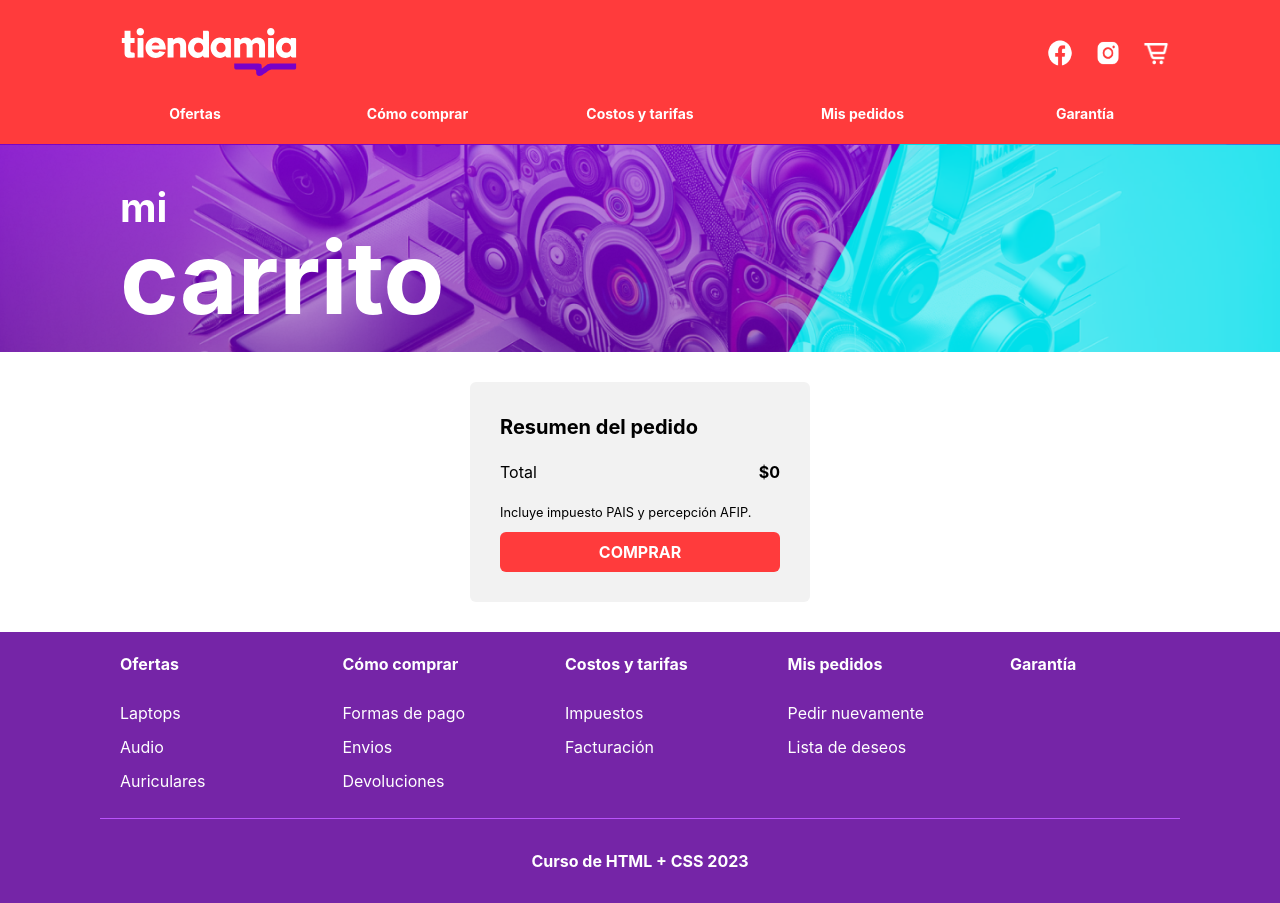
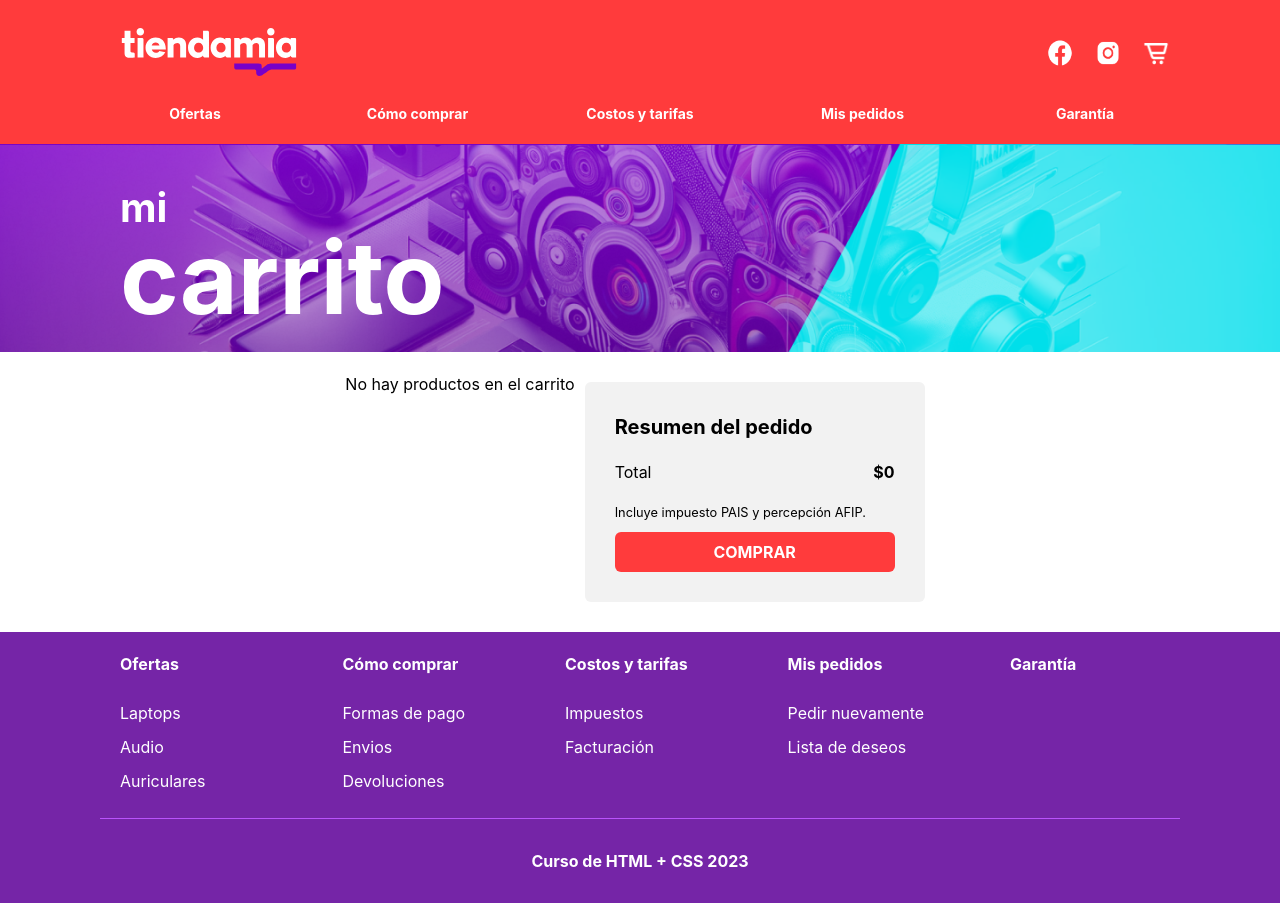
Before and after one commit to Snake1197/virtual-store, a React (Vite) app: page /cart in a window 1280 px wide. Built offline with nearby package versions, Linux system fonts and the light colour scheme.

Commit message:
Fix Cart

```diff
--- a/src/components/CartCard.tsx
+++ b/src/components/CartCard.tsx
@@ -1,10 +1,10 @@
-import { useRef, useState } from "react";
+import { useRef, useState, useEffect } from "react";
 import { useDispatch } from "react-redux";
 import productsActions from "../store/actions/products";
 import ProductProp from "../interfaces/ProductProp";
 import Product from "../interfaces/Product";
 
-const { calculateTotal, updateCart } = productsActions;
+const { calculateTotal, updateCart, removeFromCart } = productsActions;
 
 function CartCard({ product }: ProductProp) {
   const { id, title, total, colors, images, description, units } = product;
@@ -12,19 +12,39 @@ function CartCard({ product }: ProductProp) {
   const dispatch = useDispatch();
   const unitsToBuy = useRef<HTMLInputElement>(null);
 
+  useEffect(() => {
+    // Actualizar subtotal cuando cambia el total del producto
+    updateSubTotal(product.total);
+  }, [product.total]);
+  if (unitsToBuy.current) {
+    unitsToBuy.current.value = String(product.units); // Actualizar el valor del input
+  }
+
   const manageUnits = () => {
     let productsOnCart = JSON.parse(localStorage.getItem("cart") || "[]");
     if (!Array.isArray(productsOnCart)) {
       productsOnCart = [];
     }
+    const updatedProducts = [...productsOnCart];
     const one = productsOnCart.find((each: Product) => each.id === id);
     if (one && unitsToBuy.current) {
       one.units = Number(unitsToBuy.current.value);
       one.total = Number(unitsToBuy.current.value) * one.price;
-      localStorage.setItem("cart", JSON.stringify(productsOnCart));
-      dispatch(calculateTotal({ products: productsOnCart }));
-      updateSubTotal(Number(unitsToBuy.current.value) * one.price);
-      dispatch(updateCart(productsOnCart));
+      if (one.units === 0) {
+        const index = updatedProducts.findIndex((item) => item.id === id);
+        if (index !== -1) {
+          updatedProducts.splice(index, 1);
+        }
+        localStorage.setItem("cart", JSON.stringify(updatedProducts));
+        dispatch(removeFromCart(id));
+        dispatch(calculateTotal({ products: updatedProducts }));
+        dispatch(updateCart(updatedProducts));
+      } else {
+        localStorage.setItem("cart", JSON.stringify(productsOnCart));
+        dispatch(calculateTotal({ products: productsOnCart }));
+        updateSubTotal(Number(unitsToBuy.current.value) * one.price);
+        dispatch(updateCart(productsOnCart));
+      }
     } else {
       console.error(
         "Producto no encontrado o referencia de unidades no válida"
--- a/src/components/ProductCard.tsx
+++ b/src/components/ProductCard.tsx
@@ -6,7 +6,7 @@ function ProductCard({ id, title, price, colors = [], images }: Product) {
     <>
       <Link
         key={id}
-        className="bg-[#f0f0f0] text-[#383838] rounded-[15px] w-[250px] m-[15px] no-underline"
+        className="bg-[#f0f0f0] text-[#383838] rounded-[15px] w-[250px] m-[15px] no-underline justify-self-center"
         to={"/details/" + id}
       >
         <img
--- a/src/components/ProductCheckout.tsx
+++ b/src/components/ProductCheckout.tsx
@@ -63,7 +63,19 @@ function ProductCheckout({ product }: ProductProp) {
     dispatch(updateCart(updatedProducts));
     setProductsInStorage(updatedProducts);
   };
-
+  const manageUnits = (newQuantity: number, newTotal: number) => {
+    let productsOnCart = JSON.parse(localStorage.getItem("cart") || "[]");
+    if (!Array.isArray(productsOnCart)) {
+      productsOnCart = [];
+    }
+    const one = productsOnCart.find((each: Product) => each.id === product.id);
+    if (one && buttonText == "Remove from cart") {
+      one.units = Number(newQuantity);
+      one.total = Number(newTotal);
+      localStorage.setItem("cart", JSON.stringify(productsOnCart));
+      dispatch(updateCart(productsOnCart));
+    }
+  };
   return (
     <>
       <div className="flex-col w-[340px] p-[10px] m-[10px]">
@@ -107,6 +119,7 @@ function ProductCheckout({ product }: ProductProp) {
                   const newQuantity = parseInt(e.target.value, 10);
                   setQuantity(newQuantity);
                   setProductPrice(product.price * newQuantity);
+                  manageUnits(newQuantity, product.price * newQuantity);
                 }}
               />
               <button
--- a/src/store/actions/products.ts
+++ b/src/store/actions/products.ts
@@ -18,11 +18,16 @@ const updateCart = createAction("updateCart", (products) => ({
   payload: { products },
 }));
 
+const removeFromCart = createAction("removeFromCart", (productId: string) => ({
+  payload: productId,
+}));
+
 const productsActions = {
   captureText,
   calculateTotal,
   getQuantityProduct,
   updateCart,
+  removeFromCart,
 };
 
 export default productsActions;
--- a/src/store/index.ts
+++ b/src/store/index.ts
@@ -6,5 +6,6 @@ const store = configureStore({
     products: productsReducer,
   },
 });
+export type RootState = ReturnType<typeof store.getState>;
 
 export default store;
--- a/src/store/reducers/products.ts
+++ b/src/store/reducers/products.ts
@@ -2,11 +2,33 @@ import { createReducer } from "@reduxjs/toolkit";
 import productsActions from "../actions/products";
 import Product from "../../interfaces/Product";
 
-const { captureText, calculateTotal, getQuantityProduct, updateCart } =
-  productsActions;
+const {
+  captureText,
+  calculateTotal,
+  getQuantityProduct,
+  updateCart,
+  removeFromCart,
+} = productsActions;
 
-const initialState = { text: "", total: 0, quantityTotal: 0 };
+const loadCartFromLocalStorage = (): Product[] => {
+  try {
+    const serializedState = localStorage.getItem("cart");
+    if (serializedState === null) {
+      return [];
+    }
+    return JSON.parse(serializedState) as Product[];
+  } catch (err) {
+    console.error("Error loading cart from localStorage", err);
+    return [];
+  }
+};
 
+const initialState = {
+  text: "",
+  total: 0,
+  quantityTotal: 0,
+  cart: loadCartFromLocalStorage(),
+};
 const productsReducer = createReducer(initialState, (build) =>
   build
     .addCase(captureText, (state, action) => {
@@ -41,14 +63,17 @@ const productsReducer = createReducer(initialState, (build) =>
     })
     .addCase(updateCart, (state, action) => {
       const products = action.payload.products;
-      const quantityTotal = products
+      state.cart = products;
+      state.quantityTotal = products
         .map((each: Product) => each.units ?? 0)
         .reduce((acc: number, val: number) => acc + val, 0);
-      const newState = {
-        ...state,
-        quantityTotal,
-      };
-      return newState;
+    })
+    .addCase(removeFromCart, (state, action) => {
+      const updatedCart = state.cart.filter(
+        (product) => product.id !== action.payload
+      );
+      localStorage.setItem("cart", JSON.stringify(updatedCart));
+      state.cart = updatedCart;
     })
 );
 
--- a/src/views/Cart.tsx
+++ b/src/views/Cart.tsx
@@ -3,39 +3,47 @@ import Footer from "../components/Footer";
 import Hero from "../components/Hero";
 import CartCard from "../components/CartCard";
 import CartResume from "../components/CartResume";
-import { useState, useEffect } from "react";
+import { useEffect } from "react";
 import Product from "../interfaces/Product";
-import { useDispatch } from "react-redux";
+import { useDispatch, useSelector } from "react-redux";
 import productsActions from "../store/actions/products";
 
-const { calculateTotal } = productsActions;
+const { calculateTotal, updateCart } = productsActions;
+
+interface ProductState {
+  cart: Product[];
+}
+
+interface RootState {
+  products: ProductState;
+}
 
 function Cart() {
-  //Inicializo el useState con lo encuentre en el storage, o en su defecto vacío.
-  const [productsOnCart, setProductsOnCart] = useState(() => {
-    const savedCart = localStorage.getItem("cart");
-    return savedCart ? JSON.parse(savedCart) : [];
-  });
   const dispatch = useDispatch();
+  const productsOnCart = useSelector((state: RootState) => state.products.cart);
+
   useEffect(() => {
     const savedCart = localStorage.getItem("cart");
     if (savedCart) {
-      setProductsOnCart(JSON.parse(savedCart));
-      dispatch(calculateTotal({ products: JSON.parse(savedCart) }));
+      const products = JSON.parse(savedCart);
+      dispatch(updateCart(products));
+      dispatch(calculateTotal({ products }));
     }
   }, [dispatch]);
-
   return (
     <>
       <NavBar />
       <Hero first="mi" second="carrito" />
       <main className="grow w-full flex justify-center items-start p-[20px]">
         <section className="flex flex-col">
-          {productsOnCart.map((each: Product, index: number) => (
-            <CartCard key={index} product={each} />
-          ))}
+          {productsOnCart.length > 0 ? (
+            productsOnCart.map((each, index) => (
+              <CartCard key={index} product={each} />
+            ))
+          ) : (
+            <p>No hay productos en el carrito</p>
+          )}
         </section>
-
         <CartResume />
       </main>
       <Footer />
--- a/src/views/Details.tsx
+++ b/src/views/Details.tsx
@@ -47,7 +47,7 @@ function Details() {
             <h2 className="text-center text-[40px]">Ofertas de la semana</h2>
             <div
               id="product-container"
-              className="w-[1080px] flex-wrap flex justify-between"
+              className="w-[1080px] grid grid-cols-4 justify-between"
             >
               {onSaleProducts
                 ? onSaleProducts.map((each, index: number) => (
--- a/src/views/Home.tsx
+++ b/src/views/Home.tsx
@@ -36,10 +36,7 @@ function Home() {
       <NavBar />
       <Hero first="tecnología" second="renovada" />
       <main className="grow w-full flex justify-center items-center p-[20px]">
-        <div
-          className="w-[1080px] flex flex-wrap justify-between"
-          id="products"
-        >
+        <div className="w-[1080px] grid grid-cols-3" id="products">
           {products.map((each: Product, index: number) => (
             <ProductCard
               key={index}
```
